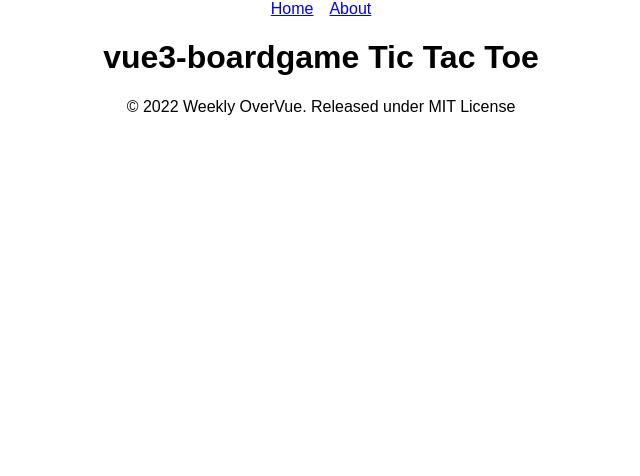
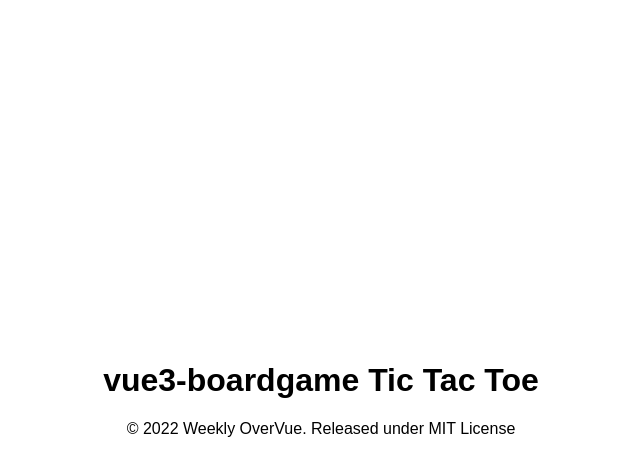
Before and after one commit to prevue-land/vue3-boardgame-tic-tac-toe, a Vue app: page /about in a window 1280 px wide. Shown: the top 476 px of the page, without its empty margins (319-959 px from the left). Built offline with nearby package versions, Linux system fonts and the light colour scheme; what boardgame.io, vue3-boardgame would draw is missing.

Commit message:
Remove header markup and styling

```diff
--- a/src/App.vue
+++ b/src/App.vue
@@ -3,12 +3,6 @@ import { RouterView } from 'vue-router';
 </script>
 
 <template>
-  <header>
-    <nav>
-      <RouterLink to="/">Home</RouterLink>
-      <RouterLink to="/about">About</RouterLink>
-    </nav>
-  </header>
   <main>
     <RouterView />
   </main>
@@ -17,7 +11,8 @@ import { RouterView } from 'vue-router';
 <style>
 html,
 body,
-#app {
+#app,
+main {
   width: 100vw;
   height: 100vh;
 }
@@ -28,15 +23,14 @@ body {
   font-family: Arial, Helvetica, sans-serif;
 }
 
-nav {
-  display: flex;
-  justify-content: center;
-  gap: 1rem;
+h1 {
+  margin-top: 0;
 }
 
 main {
   display: flex;
   flex-direction: column;
+  justify-content: center;
   align-items: center;
 }
 </style>
```
